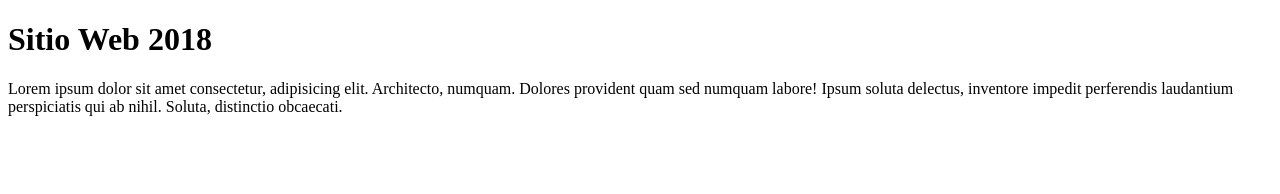
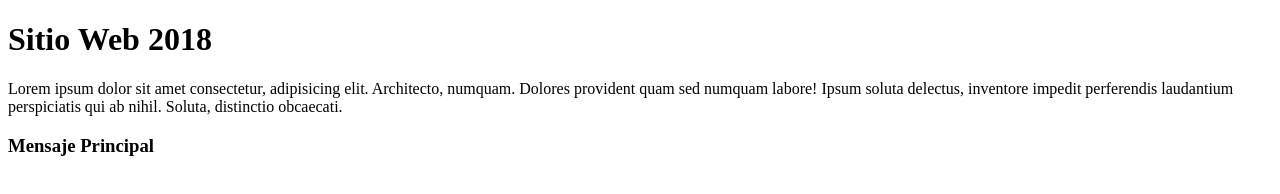
Before and after one commit to jonathanjd/sitio-web-2018, a plain HTML site: page index.html in a window 1280 px wide. Drawn offline with Linux system fonts and the light colour scheme.

Commit message:
Mensaje Principal

```diff
--- a/index.html
+++ b/index.html
@@ -9,5 +9,8 @@
 <body>
     <h1>Sitio Web 2018</h1>
     <p>Lorem ipsum dolor sit amet consectetur, adipisicing elit. Architecto, numquam. Dolores provident quam sed numquam labore! Ipsum soluta delectus, inventore impedit perferendis laudantium perspiciatis qui ab nihil. Soluta, distinctio obcaecati.</p>
+    <main>
+        <h3>Mensaje Principal</h3>
+    </main>
 </body>
 </html>
```
